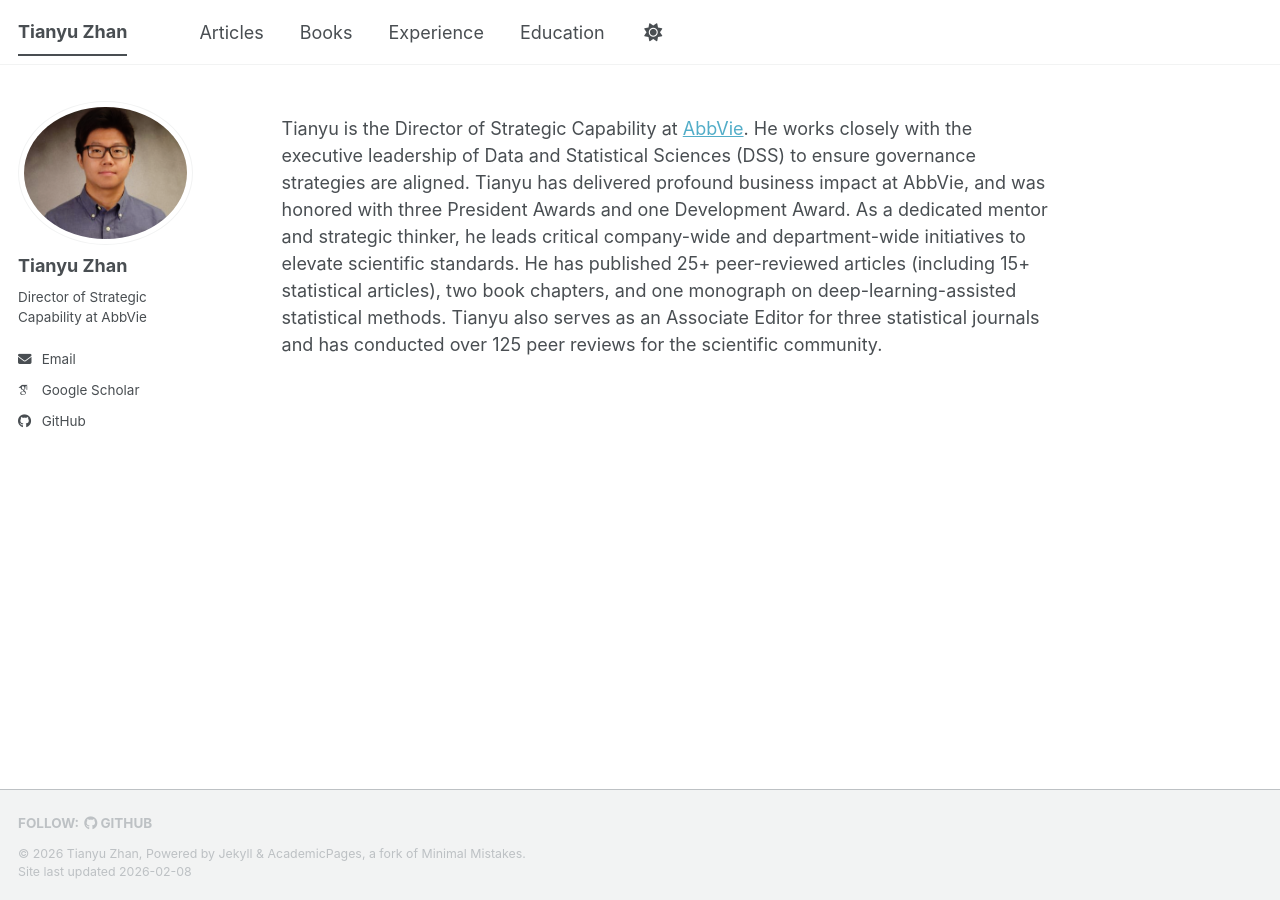
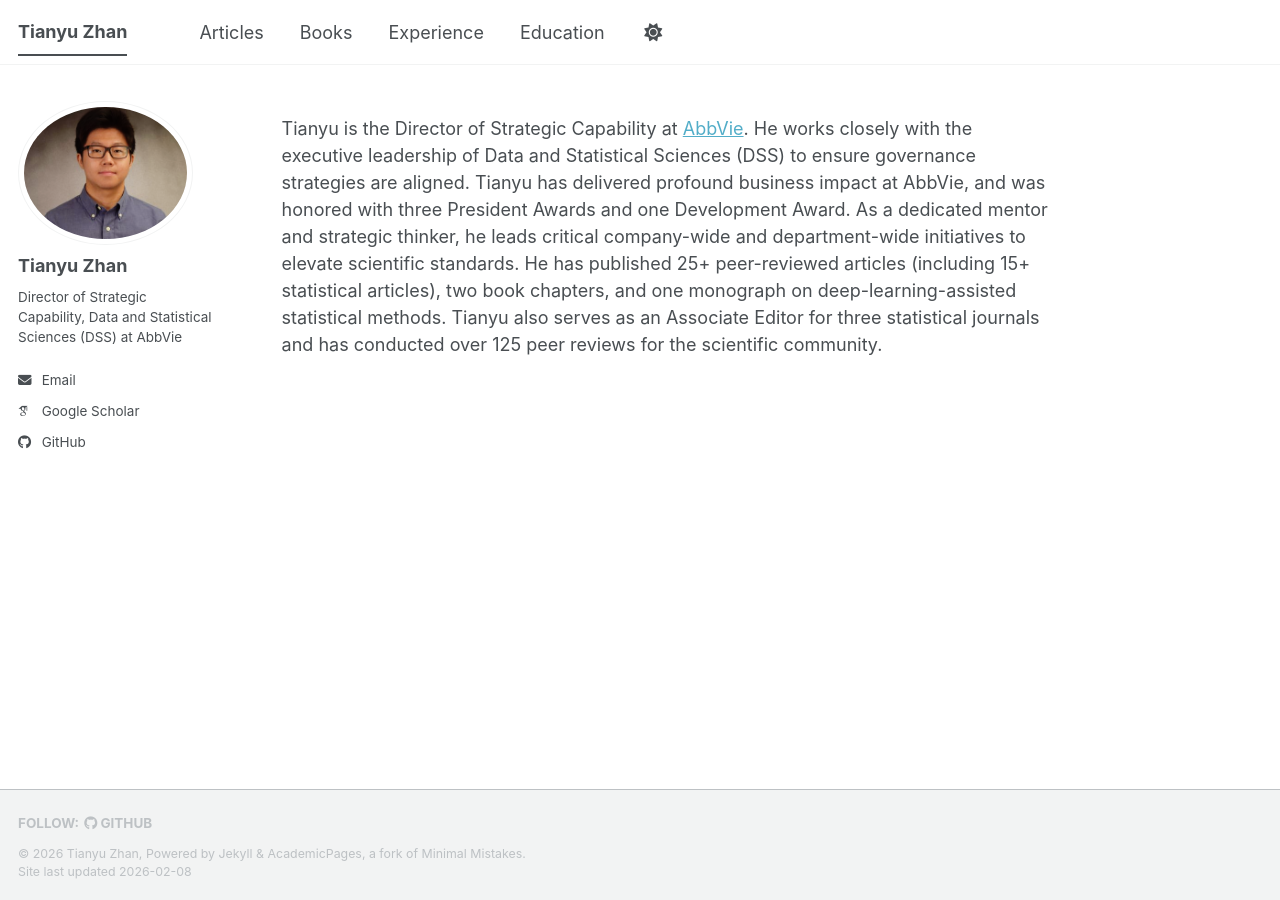
Before and after one commit to tian-yu-zhan/tian-yu-zhan.github.io, a Jekyll site: the page built from _pages/about.md, in a window 1280 px wide. Built offline with Jekyll 4.4.1, drawn with Linux system fonts in a browser that asks for light colours; some web fonts are replaced; a script bundle is joined from its source files by our own code; library files that are not in the unit come from our copies.

Commit message:
Update _config.yml

```diff
--- a/_config.yml
+++ b/_config.yml
@@ -26,7 +26,7 @@ author:
   avatar           : "Tianyu_Zhan.png"
   name             : "Tianyu Zhan"
   pronouns         : # example: "he/his"
-  bio              : "Director of Strategic Capability at AbbVie"
+  bio              : "Director of Strategic Capability, Data and Statistical Sciences (DSS) at AbbVie"
   location         :
   employer         :
   uri              : # URL
```
